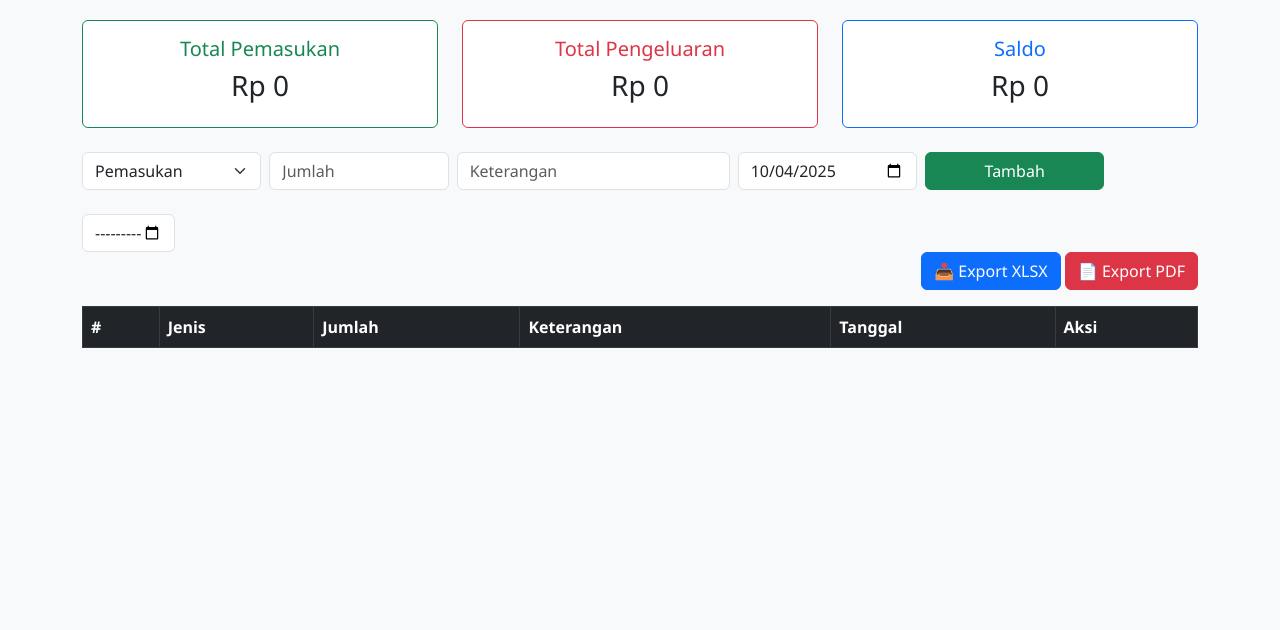
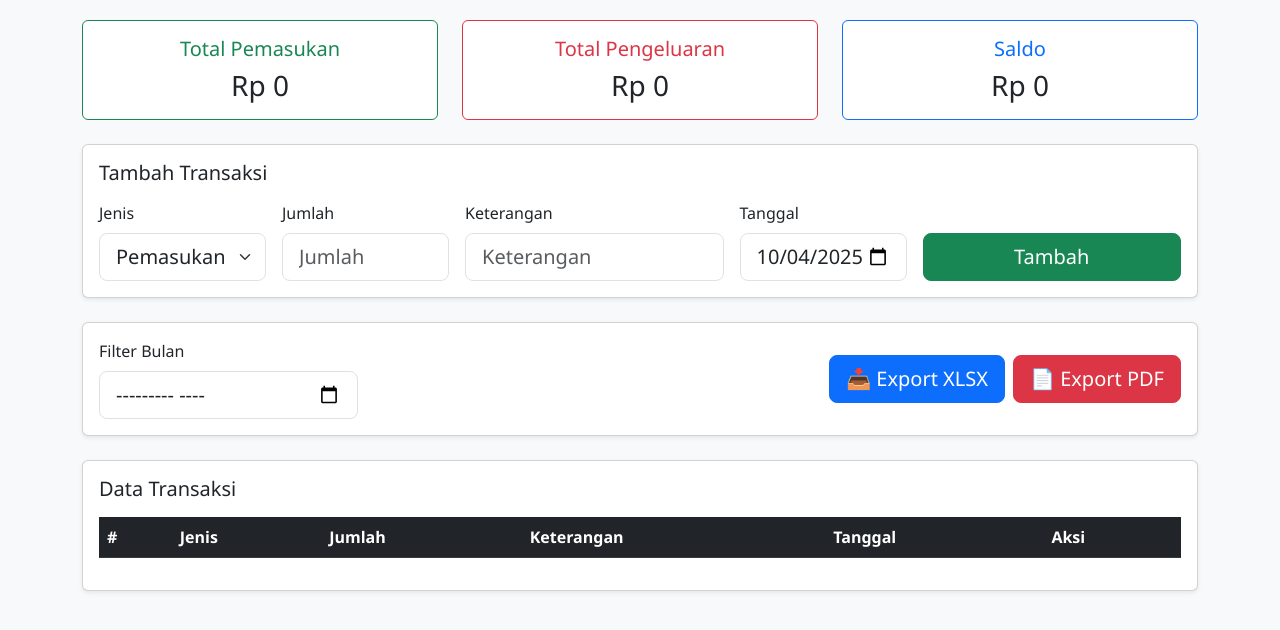
Before and after one commit to Sugandi1994/APLIKASI-KAS, a website: page public/index.html in a window 1280 px wide. Shown: the part 66-696 px from the top of the page. Drawn offline with nearby package versions, Linux system fonts and the light colour scheme; no server answers; a script that the page names is missing.

Commit message:
Update index.html

```diff
--- a/public/index.html
+++ b/public/index.html
@@ -14,77 +14,124 @@
     <div class="container py-4">
       <h2 class="text-center mb-4">📊 Aplikasi Kas Sederhana</h2>
 
+      <!-- Kartu Statistik dengan Responsivitas Ditingkatkan -->
       <div class="row mb-4 text-center">
-        <div class="col-md-4">
-          <div class="card border-success">
-            <div class="card-body">
+        <div class="col-12 col-sm-6 col-lg-4 mb-3 mb-sm-0">
+          <div class="card border-success h-100">
+            <div class="card-body d-flex flex-column justify-content-center">
               <h5 class="card-title text-success">Total Pemasukan</h5>
-              <h3 id="totalIn">Rp 0</h3>
+              <h3 id="totalIn" class="mb-0">Rp 0</h3>
             </div>
           </div>
         </div>
-        <div class="col-md-4">
-          <div class="card border-danger">
-            <div class="card-body">
+        <div class="col-12 col-sm-6 col-lg-4 mb-3 mb-sm-0">
+          <div class="card border-danger h-100">
+            <div class="card-body d-flex flex-column justify-content-center">
               <h5 class="card-title text-danger">Total Pengeluaran</h5>
-              <h3 id="totalOut">Rp 0</h3>
+              <h3 id="totalOut" class="mb-0">Rp 0</h3>
             </div>
           </div>
         </div>
-        <div class="col-md-4">
-          <div class="card border-primary">
-            <div class="card-body">
+        <div class="col-12 col-sm-6 col-lg-4 mb-3 mb-sm-0">
+          <div class="card border-primary h-100">
+            <div class="card-body d-flex flex-column justify-content-center">
               <h5 class="card-title text-primary">Saldo</h5>
-              <h3 id="saldo">Rp 0</h3>
+              <h3 id="saldo" class="mb-0">Rp 0</h3>
             </div>
           </div>
         </div>
       </div>
 
-      <form id="formTransaksi" class="mb-4 row g-2">
-        <div class="col-md-2">
-          <select class="form-select" id="jenis">
+      <!-- Form Transaksi dengan Layout Mobile-Friendly -->
+      <div class="card mb-4 shadow-sm">
+        <div class="card-body">
+          <h5 class="card-title mb-3">Tambah Transaksi</h5>
+          <form id="formTransaksi" class="row g-3">
+            <div class="col-12 col-md-6 col-lg-2">
+              <label for="jenis" class="form-label">Jenis</label>
+              <select class="form-select form-select-lg" id="jenis">
                 <option value="Pemasukan">Pemasukan</option>
                 <option value="Pengeluaran">Pengeluaran</option>
               </select>
             </div>
-        <div class="col-md-2">
+            <div class="col-12 col-md-6 col-lg-2">
+              <label for="jumlah" class="form-label">Jumlah</label>
               <input
                 type="number"
                 id="jumlah"
-            class="form-control"
+                class="form-control form-control-lg"
                 placeholder="Jumlah"
                 required
               />
             </div>
-        <div class="col-md-3">
+            <div class="col-12 col-lg-3">
+              <label for="keterangan" class="form-label">Keterangan</label>
               <input
                 type="text"
                 id="keterangan"
-            class="form-control"
+                class="form-control form-control-lg"
                 placeholder="Keterangan"
                 required
               />
             </div>
-        <div class="col-md-2">
-          <input type="date" id="tanggal" class="form-control" required />
+            <div class="col-12 col-md-6 col-lg-2">
+              <label for="tanggal" class="form-label">Tanggal</label>
+              <input
+                type="date"
+                id="tanggal"
+                class="form-control form-control-lg"
+                required
+              />
+            </div>
+            <div class="col-12 col-md-6 col-lg-3 d-grid">
+              <button type="submit" class="btn btn-success btn-lg mt-auto">
+                Tambah
+              </button>
+            </div>
+          </form>
+        </div>
       </div>
 
-        <div class="col-md-2 d-grid">
-          <button type="submit" class="btn btn-success">Tambah</button>
+      <!-- Filter dan Export dengan Layout Mobile-Friendly -->
+      <div class="card mb-4 shadow-sm">
+        <div class="card-body">
+          <div class="row align-items-center g-3">
+            <div class="col-12 col-md-6 col-lg-3">
+              <label for="bulanFilter" class="form-label">Filter Bulan</label>
+              <input
+                type="month"
+                id="bulanFilter"
+                class="form-control form-control-lg"
+              />
             </div>
-      </form>
-
-      <div class="mb-3 text-end">
-        <div class="col-md-1">
-          <input type="month" id="bulanFilter" class="form-control" />
+            <div class="col-12 col-md-6 col-lg-9">
+              <div
+                class="d-flex flex-wrap gap-2 justify-content-md-end mt-3 mt-md-0"
+              >
+                <button
+                  id="exportXlsx"
+                  class="btn btn-primary btn-lg flex-fill flex-md-grow-0"
+                >
+                  📥 Export XLSX
+                </button>
+                <button
+                  id="exportPdf"
+                  class="btn btn-danger btn-lg flex-fill flex-md-grow-0"
+                >
+                  📄 Export PDF
+                </button>
               </div>
-        <button id="exportXlsx" class="btn btn-primary">📥 Export XLSX</button>
-        <button id="exportPdf" class="btn btn-danger">📄 Export PDF</button>
+            </div>
+          </div>
+        </div>
       </div>
 
+      <!-- Tabel Data dengan Responsivitas Ditingkatkan -->
+      <div class="card shadow-sm">
+        <div class="card-body">
+          <h5 class="card-title mb-3">Data Transaksi</h5>
           <div class="table-responsive">
-        <table class="table table-striped table-bordered align-middle">
+            <table class="table table-striped table-hover align-middle">
               <thead class="table-dark">
                 <tr>
                   <th>#</th>
@@ -99,6 +146,8 @@
             </table>
           </div>
         </div>
+      </div>
+    </div>
 
     <script src="https://cdn.jsdelivr.net/npm/xlsx/dist/xlsx.full.min.js"></script>
     <script src="script.js"></script>
```
Lines whose indentation alone changed are shown as unchanged.
